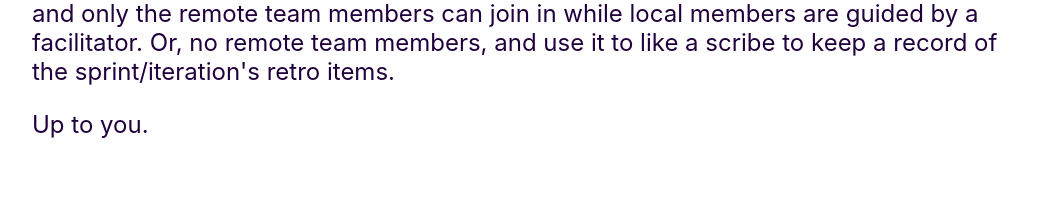
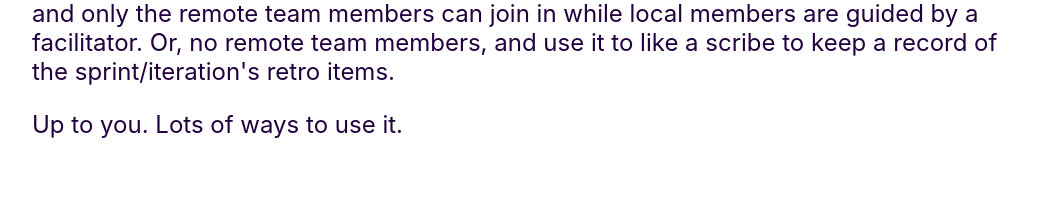
Before and after one commit to markcipolla/markcipolla.com, a Next.js app: page /remoteretro.io in a window 1280 px wide. Shown: the part 871-1071 px from the top of the page, without its empty margins (108-1162 px from the left). Built offline with nearby package versions, Linux system fonts and the light colour scheme.

Commit message:
Add small extra text to be less terse in tone.

```diff
--- a/pages/remoteretro.io.js
+++ b/pages/remoteretro.io.js
@@ -67,7 +67,7 @@ function RemoteRetro() {
       </p>
 
       <p>
-        Up to you.
+        Up to you. Lots of ways to use it.
       </p>
 
       <Example>
```
